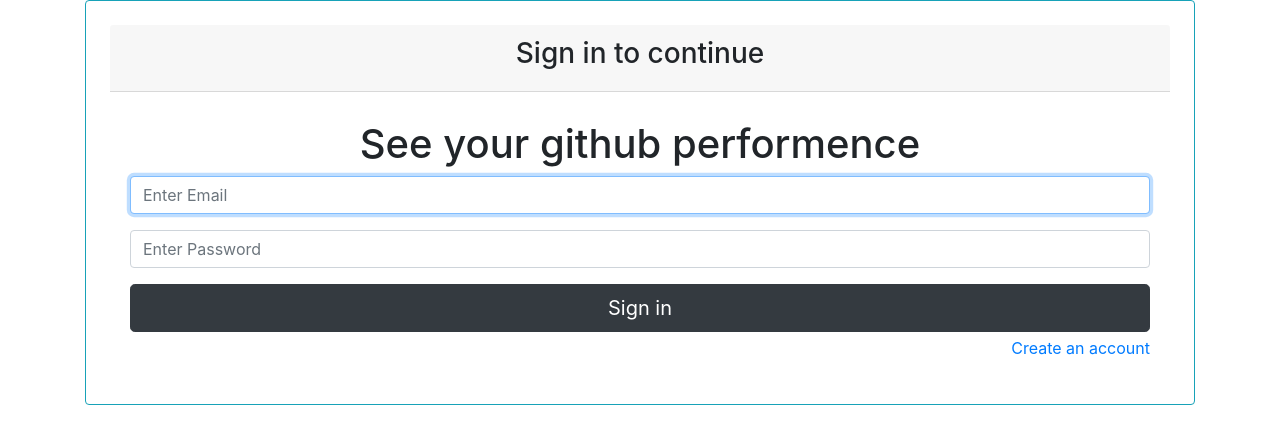
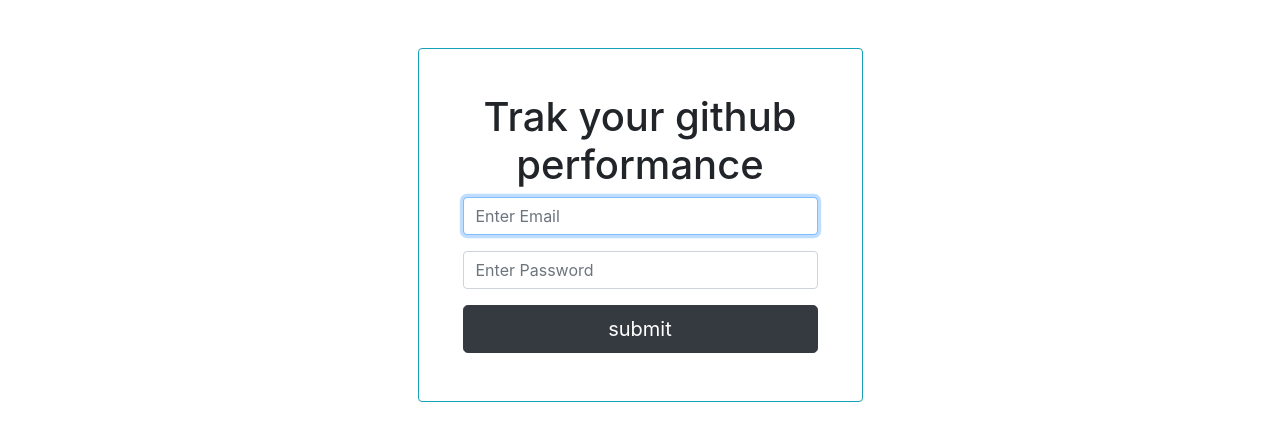
Before and after one commit to smita-dev/TrackingCommit, a plain HTML site: page index.html in a window 1280 px wide. Drawn offline with nearby package versions, Linux system fonts and the light colour scheme.

Commit message:
updated design

```diff
--- a/index.html
+++ b/index.html
@@ -8,17 +8,19 @@
     <title>Tracking Commit</title>
 </head>
 <body>
-   <div class="container">
+<div class="container pt-5">
+        <div class="row justify-content-sm-center" >
+                  <div class="col-sm-6 col-md-5 inner-screen">
                     <div class="card border-info text-center m-10 p-4 window ">
-        <div class="card-header font-weight-bold mb-2"><h3>Sign in to continue</h3></div>
                         <div class="card-body">
                           <form >
-                <h1>See your github performence</h1>
+                            <h1>Trak your github performance</h1>
                             <input type="text" class="form-control input-lg mb-3 email" placeholder="Enter Email" required autofocus>
                             <input type="password" class="form-control mb-3 password" placeholder="Enter Password" required>
                           </form>
-            <button class="btn btn-lg btn-dark btn-block mb-1" id="loginbtn" type="submit">Sign in</button>
-            <a href="signup.html" class="float-right create-account-label">Create an account </a>
+                          <button class="btn btn-lg btn-dark btn-block mb-1" id="loginbtn" type="submit">submit</button>
+                        </div>
+                    </div>
             </div>
         </div>
     </div>
```
Lines whose indentation alone changed are shown as unchanged.
